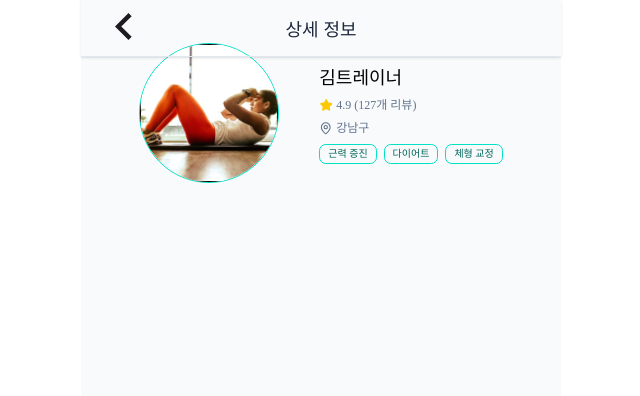
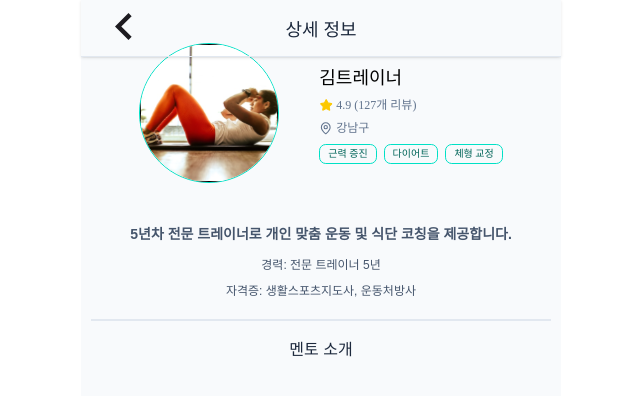
Before and after one commit to woowacourse-teams/2025-Fit-toring, a React app in the folder frontend/: page /detail in a window 1280 px wide. Shown: the top 396 px of the page, without its empty margins (319-959 px from the left). Built offline with nearby package versions, Linux system fonts and the light colour scheme.

Commit message:
feat: Summary 컴포넌트 생성 #33

```diff
--- a/frontend/src/pages/detail/Detail.tsx
+++ b/frontend/src/pages/detail/Detail.tsx
@@ -1,13 +1,26 @@
+import styled from '@emotion/styled';
+
 import DetailHeader from './components/DetailHeader/DetailHeader';
 import Profile from './components/Profile/Profile';
+import Summary from './components/Summary/Summary';
 
 function Detail() {
   return (
     <>
       <DetailHeader />
       <Profile />
+      <Summary />
+      <StyledH4>멘토 소개</StyledH4>
     </>
   );
 }
 
 export default Detail;
+
+const StyledH4 = styled.h4`
+  display: flex;
+  justify-content: center;
+
+  ${({ theme }) => theme.TYPOGRAPHY.H4_R}
+  color: ${({ theme }) => theme.FONT.B01};
+`;
--- /dev/null
+++ b/frontend/src/pages/detail/components/Summary/Summary.tsx
@@ -0,0 +1,50 @@
+import React from 'react';
+
+import styled from '@emotion/styled';
+
+function Summary() {
+  return (
+    <StyledContainer>
+      <StyledBoldText>
+        5년차 전문 트레이너로 개인 맞춤 운동 및 식단 코칭을 제공합니다.
+      </StyledBoldText>
+      <StyledSummary>
+        <p>경력: 전문 트레이너 5년 </p>
+        <p>자격증: 생활스포츠지도사, 운동처방사</p>
+      </StyledSummary>
+      <StyledHr />
+    </StyledContainer>
+  );
+}
+
+export default Summary;
+
+const StyledContainer = styled.section`
+  display: flex;
+  width: 100%;
+  margin-top: 3rem;
+  padding: 1rem;
+  flex-direction: column;
+  align-items: center;
+  gap: 1.5rem;
+`;
+const StyledBoldText = styled.p`
+  ${({ theme }) => theme.TYPOGRAPHY.B2_B}
+  color: ${({ theme }) => theme.FONT.B02}
+`;
+
+const StyledSummary = styled.p`
+  display: flex;
+  flex-direction: column;
+  align-items: center;
+  gap: 1.1rem;
+
+  ${({ theme }) => theme.TYPOGRAPHY.B4_R}
+  color: ${({ theme }) => theme.FONT.B02}
+`;
+
+const StyledHr = styled.hr`
+  width: 100%;
+  height: 0.1rem;
+  border: 1px solid ${({ theme }) => theme.LINE.REGULAR};
+`;
```
